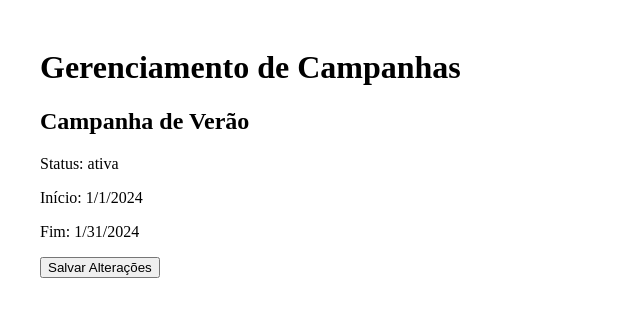
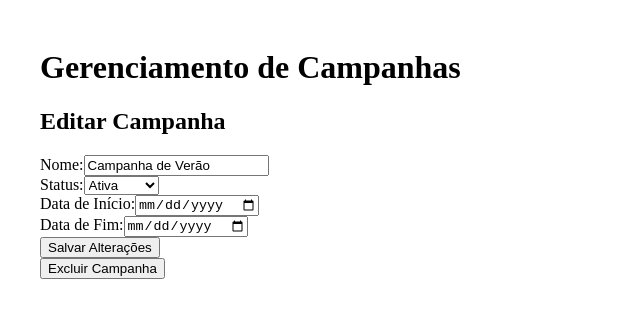
Before and after one commit to rafaelribeiro96/campaign-manager, a Next.js app: page /campaign/1 in a window 1280 px wide. Shown: the top 318 px of the page, without its empty margins (0-640 px from the left). Built offline with nearby package versions, Linux system fonts and the light colour scheme.

Commit message:
Adicionada funcionalidades de criar, editar, remover campanhas

```diff
--- a/src/app/campaign/[id]/layout.tsx
+++ b/src/app/campaign/[id]/layout.tsx
@@ -1,16 +1,16 @@
 export const metadata = {
   title: 'Next.js',
   description: 'Generated by Next.js',
-}
+};
 
 export default function RootLayout({
   children,
 }: {
-  children: React.ReactNode
+  children: React.ReactNode;
 }) {
   return (
     <html lang="en">
       <body>{children}</body>
     </html>
-  )
+  );
 }
--- a/src/app/campaign/[id]/page.tsx
+++ b/src/app/campaign/[id]/page.tsx
@@ -1,42 +1,101 @@
-"use client";
+'use client';
 
-import React, { useEffect, useState } from "react";
-import { useRouter, useParams } from "next/navigation";
+import React, { useEffect, useState } from 'react';
+import { useRouter, useParams } from 'next/navigation';
 import {
   getCampaignById,
   updateCampaign,
-} from "../../../services/campaignService";
-import Layout from "../../../components/Layout";
+  deleteCampaign,
+} from '../../../services/campaignService';
+import Layout from '../../../components/Layout';
 
 const CampaignDetails: React.FC = () => {
   const { id } = useParams();
   const router = useRouter();
   const [campaign, setCampaign] = useState<any>(null);
+  const [name, setName] = useState('');
+  const [status, setStatus] = useState('ativa');
+  const [startDate, setStartDate] = useState('');
+  const [endDate, setEndDate] = useState('');
 
   useEffect(() => {
     if (id) {
       const fetchData = async () => {
         const data = await getCampaignById(id as string);
         setCampaign(data);
+        if (data) {
+          setName(data.name);
+          setStatus(data.status);
+          setStartDate(data.startDate);
+          setEndDate(data.endDate);
+        }
       };
       fetchData();
     }
   }, [id]);
 
-  const handleUpdate = async () => {
-    await updateCampaign(campaign.id, campaign);
-    router.push("/campaign");
+  const handleUpdate = async (e: React.FormEvent) => {
+    e.preventDefault();
+    const updatedCampaign = {
+      id: id as string,
+      name,
+      status,
+      startDate,
+      endDate,
+    };
+
+    await updateCampaign(updatedCampaign.id, updatedCampaign);
+    router.push('/campaign');
+  };
+
+  const handleDelete = async () => {
+    await deleteCampaign(id as string);
+    router.push('/campaign');
   };
 
   if (!campaign) return <div>Carregando...</div>;
 
   return (
     <Layout>
-      <h2>{campaign.name}</h2>
-      <p>Status: {campaign.status}</p>
-      <p>Início: {new Date(campaign.startDate).toLocaleDateString()}</p>
-      <p>Fim: {new Date(campaign.endDate).toLocaleDateString()}</p>
-      <button onClick={handleUpdate}>Salvar Alterações</button>
+      <h2>Editar Campanha</h2>
+      <form onSubmit={handleUpdate}>
+        <div>
+          <label>Nome:</label>
+          <input
+            type="text"
+            value={name}
+            onChange={(e) => setName(e.target.value)}
+            required
+          />
+        </div>
+        <div>
+          <label>Status:</label>
+          <select value={status} onChange={(e) => setStatus(e.target.value)}>
+            <option value="ativa">Ativa</option>
+            <option value="expirada">Expirada</option>
+          </select>
+        </div>
+        <div>
+          <label>Data de Início:</label>
+          <input
+            type="date"
+            value={startDate}
+            onChange={(e) => setStartDate(e.target.value)}
+            required
+          />
+        </div>
+        <div>
+          <label>Data de Fim:</label>
+          <input
+            type="date"
+            value={endDate}
+            onChange={(e) => setEndDate(e.target.value)}
+            required
+          />
+        </div>
+        <button type="submit">Salvar Alterações</button>
+      </form>
+      <button onClick={handleDelete}>Excluir Campanha</button>
     </Layout>
   );
 };
--- a/src/app/campaign/layout.tsx
+++ b/src/app/campaign/layout.tsx
@@ -1,16 +1,16 @@
 export const metadata = {
   title: 'Next.js',
   description: 'Generated by Next.js',
-}
+};
 
 export default function RootLayout({
   children,
 }: {
-  children: React.ReactNode
+  children: React.ReactNode;
 }) {
   return (
     <html lang="en">
       <body>{children}</body>
     </html>
-  )
+  );
 }
--- a/src/components/Layout.tsx
+++ b/src/components/Layout.tsx
@@ -1,4 +1,4 @@
-import React from "react";
+import React from 'react';
 
 type LayoutProps = {
   children: React.ReactNode;
@@ -6,7 +6,7 @@ type LayoutProps = {
 
 const Layout: React.FC<LayoutProps> = ({ children }) => {
   return (
-    <div style={{ padding: "20px", maxWidth: "1200px", margin: "0 auto" }}>
+    <div style={{ padding: '20px', maxWidth: '1200px', margin: '0 auto' }}>
       <header>
         <h1>Gerenciamento de Campanhas</h1>
       </header>
--- a/src/services/campaignService.ts
+++ b/src/services/campaignService.ts
@@ -1,31 +1,31 @@
-const campaignsMock = [
+let campaignsMock = [
   {
-    id: "1",
-    name: "Campanha de Verão",
-    status: "ativa",
-    startDate: "2024-01-01T00:00:00Z",
-    endDate: "2024-01-31T23:59:59Z",
+    id: '1',
+    name: 'Campanha de Verão',
+    status: 'ativa',
+    startDate: '2024-01-01T00:00:00Z',
+    endDate: '2024-01-31T23:59:59Z',
   },
   {
-    id: "2",
-    name: "Campanha de Inverno",
-    status: "expirada",
-    startDate: "2023-06-01T00:00:00Z",
-    endDate: "2023-06-30T23:59:59Z",
+    id: '2',
+    name: 'Campanha de Inverno',
+    status: 'expirada',
+    startDate: '2023-06-01T00:00:00Z',
+    endDate: '2023-06-30T23:59:59Z',
   },
   {
-    id: "3",
-    name: "Campanha de Outono",
-    status: "ativa",
-    startDate: "2023-09-01T00:00:00Z",
-    endDate: "2023-09-30T23:59:59Z",
+    id: '3',
+    name: 'Campanha de Outono',
+    status: 'ativa',
+    startDate: '2023-09-01T00:00:00Z',
+    endDate: '2023-09-30T23:59:59Z',
   },
   {
-    id: "4",
-    name: "Campanha de Primavera",
-    status: "ativa",
-    startDate: "2023-12-01T00:00:00Z",
-    endDate: "2023-12-31T23:59:59Z",
+    id: '4',
+    name: 'Campanha de Primavera',
+    status: 'ativa',
+    startDate: '2023-12-01T00:00:00Z',
+    endDate: '2023-12-31T23:59:59Z',
   },
 ];
 
@@ -37,10 +37,29 @@ export const getCampaignById = async (id: string) => {
   return campaignsMock.find((campaign) => campaign.id === id);
 };
 
+export const createCampaign = async (data: any) => {
+  const newId = (
+    parseInt(campaignsMock[campaignsMock.length - 1].id) + 1
+  ).toString();
+  const newCampaign = { id: newId, ...data };
+  campaignsMock.push(newCampaign);
+  return newCampaign;
+};
+
 export const updateCampaign = async (id: string, data: any) => {
   const index = campaignsMock.findIndex((campaign) => campaign.id === id);
   if (index !== -1) {
     campaignsMock[index] = { ...campaignsMock[index], ...data };
+    return campaignsMock[index];
   }
-  return campaignsMock[index];
+  return null;
 };
+
+export const deleteCampaign = async (id: string) => {
+  const index = campaignsMock.findIndex((campaign) => campaign.id === id);
+  if (index !== -1) {
+    const [deletedCampaign] = campaignsMock.splice(index, 1);
+    return deletedCampaign;
+  }
+  return null;
+};
```
Also changed, not shown: src/app/campaign/CampaignList.tsx (+5 -5 lines), src/app/campaign/NewCampaignForm.tsx (+72 -1 lines), src/app/campaign/new/page.tsx (added, +7 -0 lines), src/app/campaign/page.tsx (+13 -3 lines), src/app/page.tsx (+4 -4 lines), src/components/CampaignCard.tsx (+5 -5 lines), src/app/fonts/GeistMonoVF.woff (deleted), src/app/fonts/GeistVF.woff (deleted).
